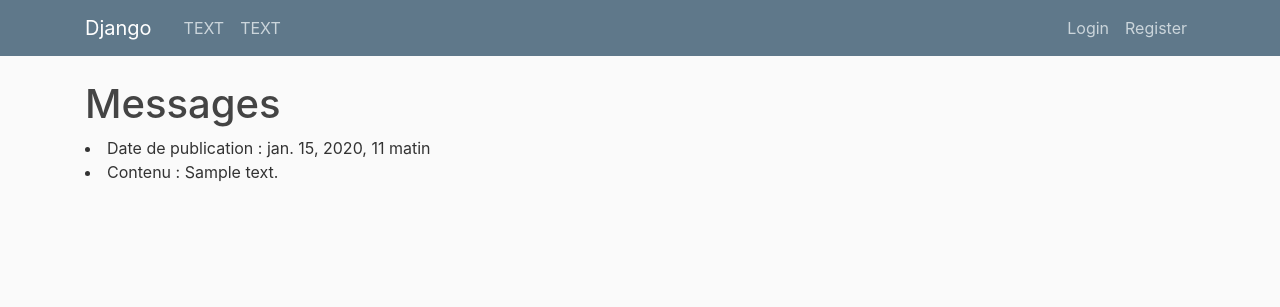
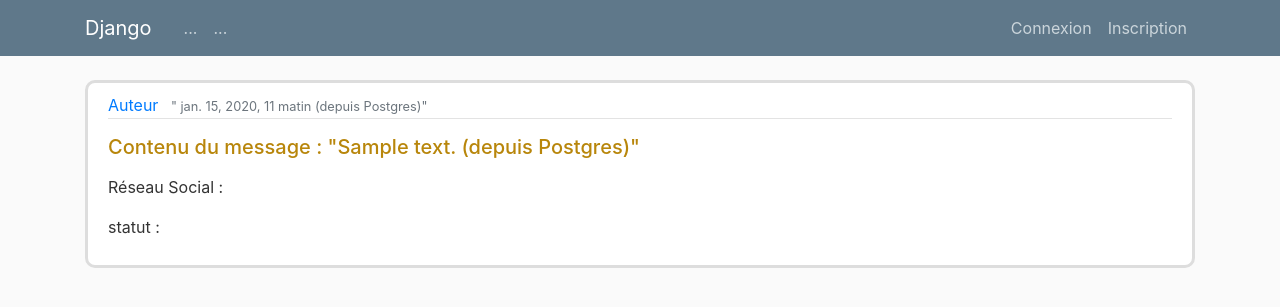
Before and after one commit to LekishviliRati/Send_messages_on_social_networks, a Django app: page / in a window 1280 px wide. Shown: the top 307 px of the page. Run offline with Django 3.2, Linux system fonts and the light colour scheme; tables that the repository leaves empty hold one stand-in row (values such as "Sample post"); some libraries are stand-ins or nearby versions.

Commit message:
Minimal front end done

```diff
--- a/send_messages_on_social_networks/chat/static/chat/main.css
+++ b/send_messages_on_social_networks/chat/static/chat/main.css
@@ -15,3 +15,23 @@ h1, h2, h3, h4, h5, h6 {
 .site-header .navbar-nav .nav-link {
   color: #cbd5db;
 }
+
+.article-title {
+  color: darkgoldenrod;
+  margin-top: 0.8em;
+  margin-bottom: 0.8em;
+}
+
+.content-section {
+  background: #ffffff;
+  padding: 10px 20px;
+  border: 3px solid #dddddd;
+  border-radius: 10px;
+  margin-bottom: 20px;
+}
+
+.article-metadata {
+  padding-bottom: 1px;
+  margin-bottom: 4px;
+  border-bottom: 1px solid #e3e3e3
+}
--- a/send_messages_on_social_networks/chat/templates/list_messages.html
+++ b/send_messages_on_social_networks/chat/templates/list_messages.html
@@ -1,10 +1,19 @@
 {% extends 'base.html' %}
 {% block content %}
-    <h1> Messages </h1>
     {% if messages %}
         {% for message in messages %}
-            <li> Date de publication : {{ message.publication_date }}</li>
-            <li> Contenu : {{ message.content }}</li>
+            <article class="media content-section">
+                <div class="media-body">
+                    <div class="article-metadata">
+                        <a class="mr-2" href="#"> Auteur </a>
+                        <small class="text-muted"> " {{ message.publication_date }} (depuis Postgres)" </small>
+                    </div>
+                    <h5 class="article-title"> Contenu du message : "{{ message.content }} (depuis Postgres)" </h5>
+                    <p class="article-content"> Réseau Social :  </p>
+                    <p class="article-content"> statut :  </p>
+                </div>
+            </article>
+
         {% endfor %}
     {% else %}
         <p> Pas de messages à Afficher </p>
--- a/send_messages_on_social_networks/templates/base.html
+++ b/send_messages_on_social_networks/templates/base.html
@@ -21,13 +21,13 @@
           </button>
           <div class="collapse navbar-collapse" id="navbarToggle">
             <div class="navbar-nav mr-auto">
-              <a class="nav-item nav-link" href="#">TEXT</a>
-              <a class="nav-item nav-link" href="#">TEXT</a>
+              <a class="nav-item nav-link" href="#">...</a>
+              <a class="nav-item nav-link" href="#">...</a>
             </div>
             <!-- Navbar Right Side -->
             <div class="navbar-nav">
-              <a class="nav-item nav-link" href="#">Login</a>
-              <a class="nav-item nav-link" href="#">Register</a>
+              <a class="nav-item nav-link" href="#"> Connexion </a>
+              <a class="nav-item nav-link" href="#"> Inscription </a>
             </div>
           </div>
         </div>
```
